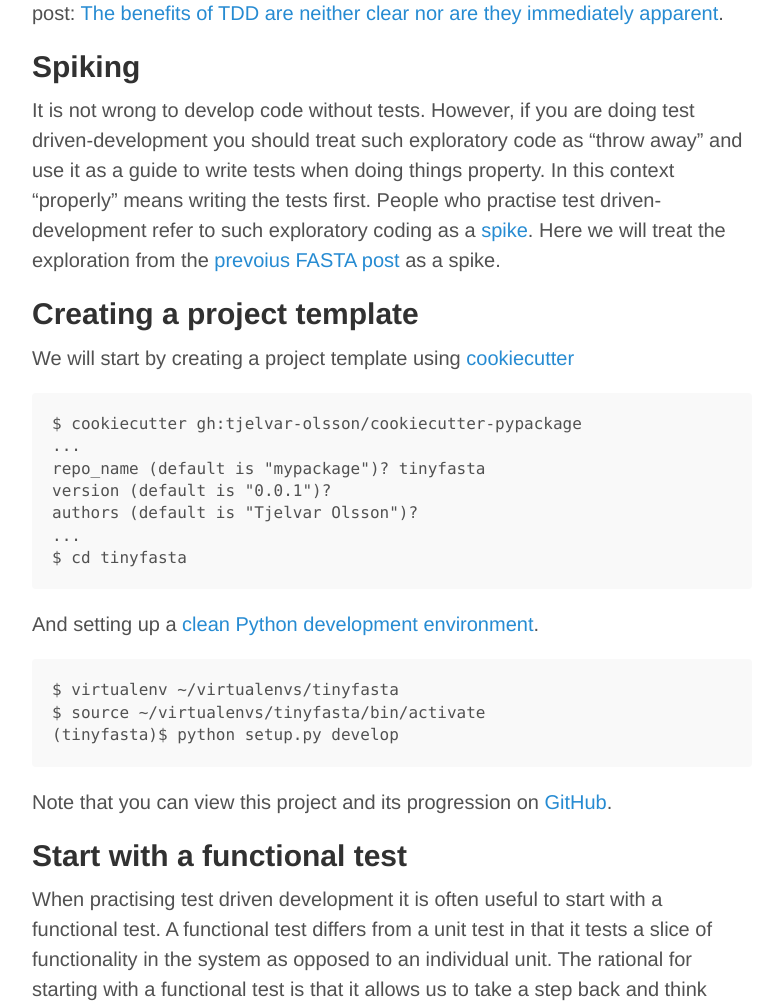
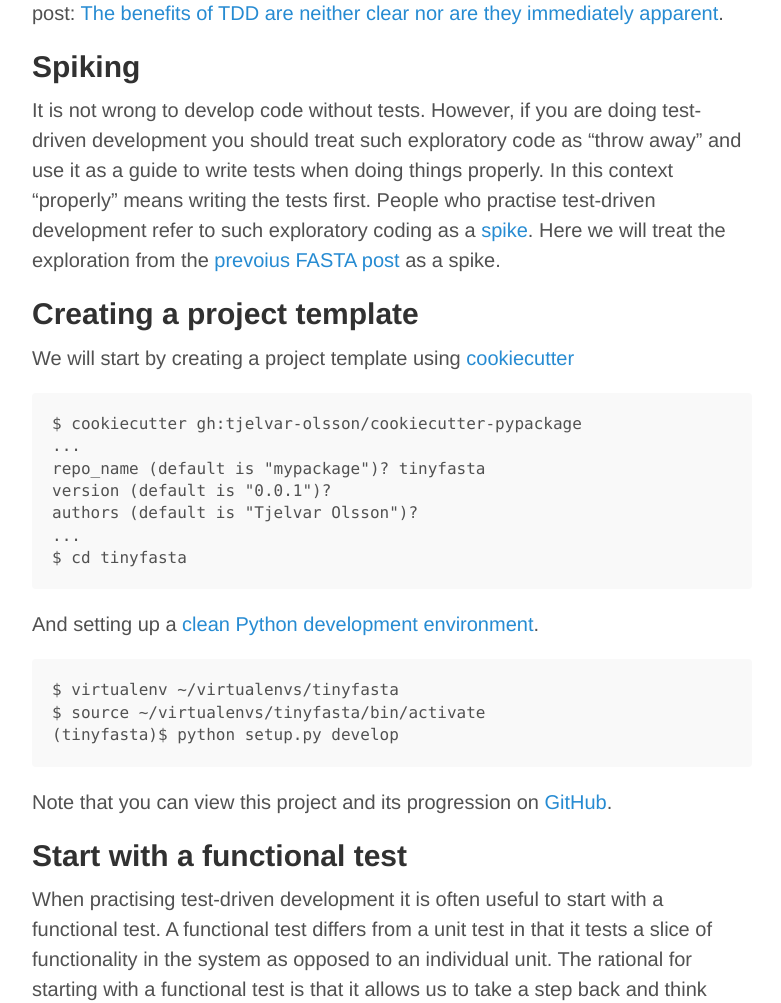
Before and after one commit to tjelvar-olsson/tjelvar-olsson.github.io, a Jekyll site: the page built from _posts/2015-06-13-test-driven-develpment-for-scientists.md, in a window 1280 px wide and 1400 px high, scrolled down 2451 px. Shown: the part 161-1164 px from the top of the window, without its empty margins (248-1029 px from the left). Built offline with Jekyll 4.4.1, drawn with Linux system fonts in a browser that asks for light colours; Markdown is read by kramdown in place of the engine named in the settings; comment, search, counter and statistics services are not loaded; some of the changed text lies outside the part shown.

Commit message:
Final tweaks to TDD post.

````diff
--- a/_posts/2015-06-13-test-driven-develpment-for-scientists.md
+++ b/_posts/2015-06-13-test-driven-develpment-for-scientists.md
@@ -1,12 +1,12 @@
 ---
 layout: post
-title: "Test driven development for scientists"
+title: "Test-driven development for scientists"
 comments: true
 tags:
   - scientific computing
   - programming
   - software development
-  - test driven development
+  - test-driven development
 ---
 
 <figure>
@@ -93,11 +93,11 @@ If you are interested in this topic I also recommend reading Kane Mar's three pa
 
 ## Spiking
 
-It is not wrong to develop code without tests. However, if you are doing test
-driven-development you should treat such exploratory code as "throw away" and
-use it as a guide to write tests when doing things property. In this context
-"properly" means writing the tests first. People who practise test
-driven-development refer to such exploratory coding as a
+It is not wrong to develop code without tests. However, if you are doing
+test-driven development you should treat such exploratory code as "throw away"
+and use it as a guide to write tests when doing things properly. In this
+context "properly" means writing the tests first. People who practise
+test-driven development refer to such exploratory coding as a
 [spike](http://stackoverflow.com/questions/249969/why-are-tdd-spikes-called-spikes).
 Here we will treat the exploration from the
 [prevoius FASTA post](2015-03-22-object-oriented-programming-for-scientists) as
@@ -133,7 +133,7 @@ Note that you can view this project and its progression on
 
 ## Start with a functional test
 
-When practising test driven development it is often useful to start with a
+When practising test-driven development it is often useful to start with a
 functional test. A functional test differs from a unit test in that it tests
 a slice of functionality in the system as opposed to an individual unit.
 The rational for starting with a functional test is that it allows us to take a
@@ -223,7 +223,7 @@ Okay, so we need a test to make sure that the class is iterable.
 ```
 
 At this point it may be worth reflecting on how we should make this test pass.
-In test driven development we want to add minimal implementation to get the
+In test-driven development we want to add minimal implementation to get the
 tests to pass. The code below is pretty minimal and it makes the test pass.
 
 
````
Also changed, not shown: other parts of _posts/2015-06-13-test-driven-develpment-for-scientists.md (+3 -3 lines).
